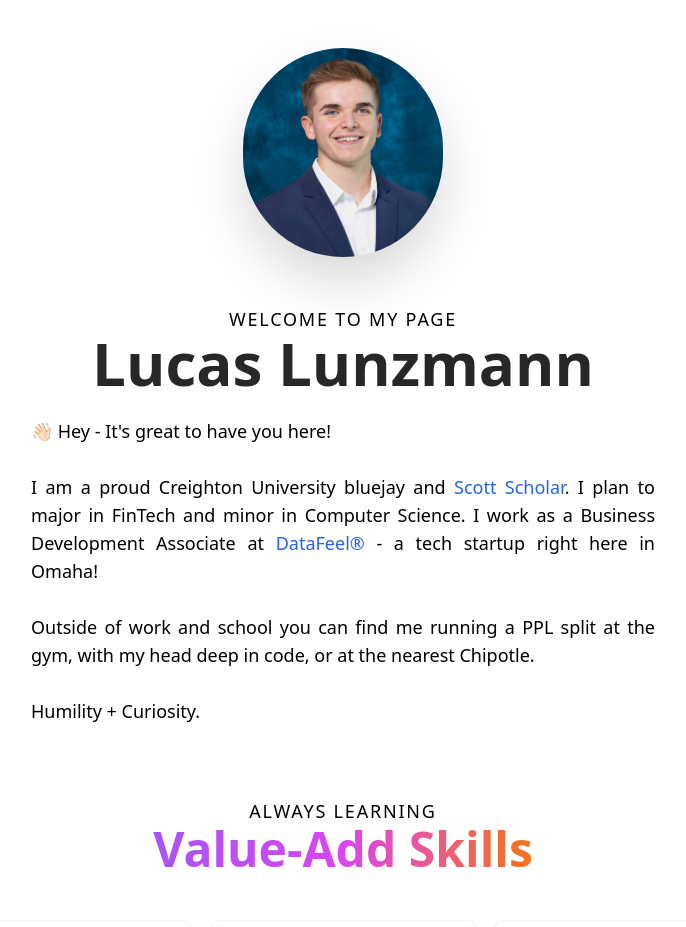
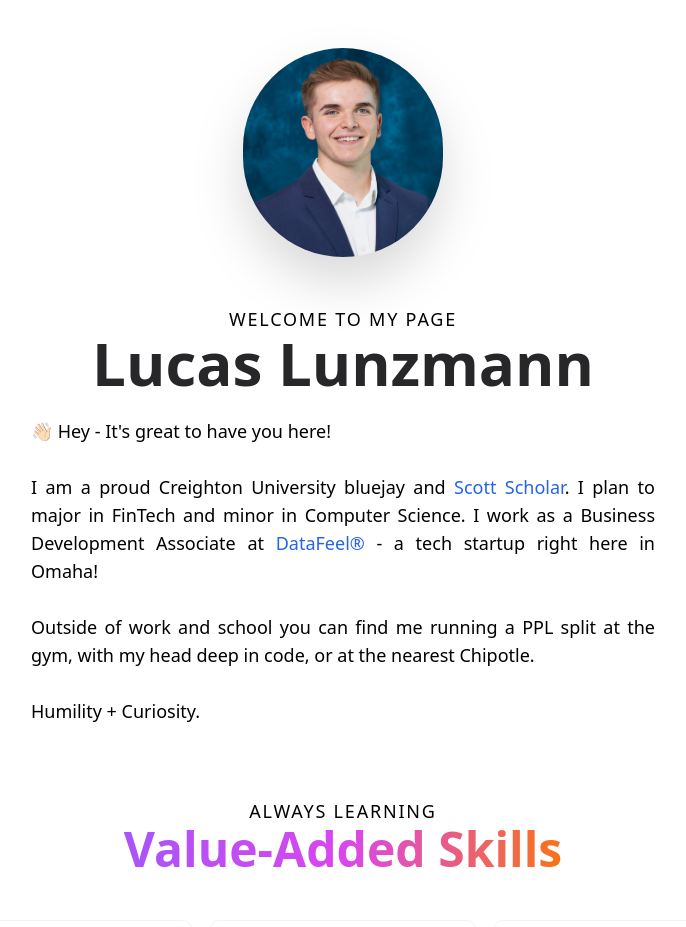
Before and after one commit to lucaslunzmann/nextjs-blog, a Next.js app: page / in a window 1280 px wide. Shown: the top 927 px of the page, without its empty margins (297-983 px from the left). Built offline with nearby package versions, Linux system fonts and the light colour scheme.

Commit message:
Added favicon and added Framer Motion library

```diff
--- a/components/layout.js
+++ b/components/layout.js
@@ -11,14 +11,15 @@ export default function Layout({ children, home }) {
   return (
     <div className={styles.container}>
       <Head>
-        <link rel="icon" href="/favicon.ico" />
+        <link rel="icon" href="/images/profile.jpg" />
+
         <meta
           name="description"
-          content="Learn how to build a personal website using Next.js"
+          content="Learn about Lucas"
         />
         <meta
           property="og:image"
-          content={`https://og-image.vercel.app/${encodeURI(
+          src={`/public/images/profile.jpg(
             siteTitle,
           )}.png?theme=light&md=0&fontSize=75px&images=https%3A%2F%2Fassets.vercel.com%2Fimage%2Fupload%2Ffront%2Fassets%2Fdesign%2Fnextjs-black-logo.svg`}
         />
--- a/package.json
+++ b/package.json
@@ -10,6 +10,7 @@
     "@next/mdx": "^13.1.6",
     "date-fns": "^2.29.3",
     "feather-icons": "^4.29.0",
+    "framer-motion": "^9.0.2",
     "gray-matter": "^4.0.3",
     "next": "latest",
     "next-mdx-remote": "^4.3.0",
--- a/pages/index.js
+++ b/pages/index.js
@@ -8,6 +8,7 @@ import { SiCanva } from 'react-icons/si';
 import { SiNextdotjs } from 'react-icons/si';
 import { SiNotion } from 'react-icons/si';
 import Link from 'next/link';
+import { motion } from "framer-motion"
 
 
 export default function Home({ allPostsData}) {
@@ -35,7 +36,7 @@ export default function Home({ allPostsData}) {
         <h3 class="font-sans uppercase text-lg text-center tracking-widest">Always Learning</h3>
           <h2 className="text-center">
             <span className= "text-5xl bg-clip-text text-transparent bg-gradient-to-r from-purple-500 via-fuchsia-500 to-orange-500 font-bold">
-          Value-Add Skills</span>
+          Value-Added Skills</span>
           </h2>
         <br></br><br></br>
       </div>
@@ -107,6 +108,7 @@ export default function Home({ allPostsData}) {
             </li>
 </section><br></br><br></br>
 
+
     </Layout>
   );
 };
```
Also changed, not shown: 2 other files (tests, documents, lock files or other folders).
